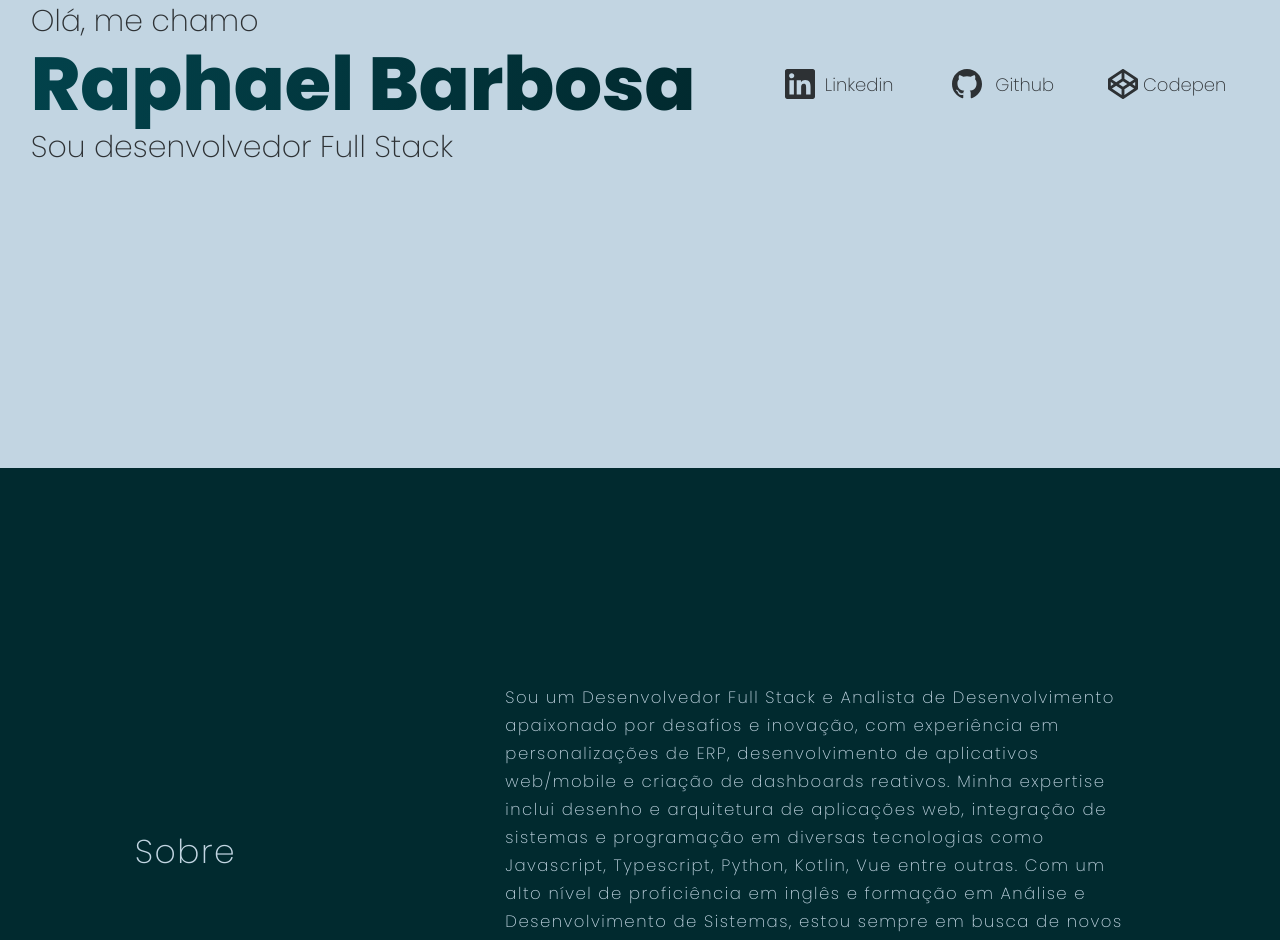
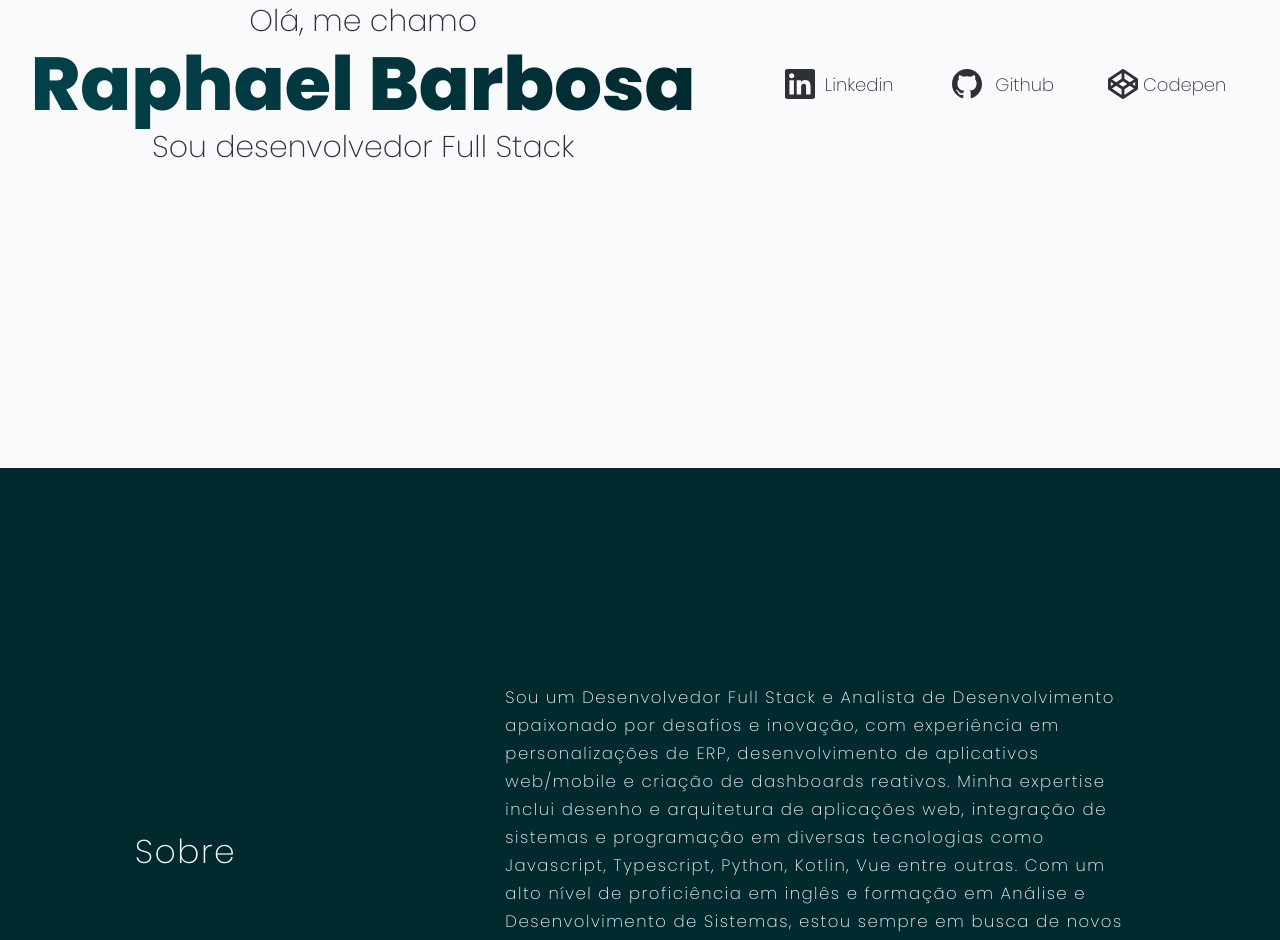
Before and after one commit to cyanoblu/portfolio-app, a Vue app: page / in a window 1280 px wide. Shown: the part 300-1240 px from the top of the page. Built offline with nearby package versions, Linux system fonts and the light colour scheme.

Commit message:
chenged styles from modules to scoped, and scripts to setup. new bg light colour

```diff
--- a/src/assets/base.css
+++ b/src/assets/base.css
@@ -1,6 +1,6 @@
 /* color palette from <https://github.com/vuejs/theme> */
 :root {
-  --vt-c-white: #C2D5E2;
+  --vt-c-white: hsl(204, 36%, 98%);
   --vt-c-white-soft: #b9d1e2bd;
   --vt-c-white-mute: #B9D1E2;
 
--- a/src/components/data/TimelineExp.vue
+++ b/src/components/data/TimelineExp.vue
@@ -13,17 +13,10 @@
   </div>
 </template>
 
-<script lang="ts">
-import { defineComponent } from 'vue'
+<script setup lang="ts">
 import { useExperienceStore } from '@/stores/ExperienceStore'
 
-export default defineComponent({
-  components: {},
-  setup() {
-    const useExperience = useExperienceStore()
-    return { useExperience }
-  }
-})
+const useExperience = useExperienceStore()
 </script>
 <style scoped lang="scss">
 @import '../../assets/variables.scss';
--- a/src/components/ui/footer/FooterBase.vue
+++ b/src/components/ui/footer/FooterBase.vue
@@ -24,20 +24,13 @@
     </div>
   </footer>
 </template>
-<script lang="ts">
-import { defineComponent, ref } from 'vue'
+<script setup lang="ts">
+import { ref } from 'vue'
 import FooterIcon from './FooterIcon.vue'
 import { useAppStore } from '@/stores/AppStore'
 
-export default defineComponent({
-  components: { FooterIcon },
-  setup() {
-    const useApp = useAppStore()
-    const currentDate = ref(new Date().getFullYear())
-
-    return { currentDate, useApp }
-  }
-})
+const useApp = useAppStore()
+const currentDate = ref(new Date().getFullYear())
 </script>
 <style lang="scss" scoped>
 footer {
@@ -65,6 +58,7 @@ footer {
   width: 50%;
   max-width: 50%;
   min-width: 250px;
+  padding: 25px;
   height: fit-content;
   display: flex;
   flex-direction: row;
@@ -75,6 +69,7 @@ footer {
   width: 50%;
   max-width: 50%;
   min-width: 250px;
+  padding: 25px;
   height: fit-content;
   display: flex;
   flex-direction: column;
--- a/src/stores/AboutStore.ts
+++ b/src/stores/AboutStore.ts
@@ -30,7 +30,7 @@ export const useAboutStore = defineStore( 'about', () => {
         about : {
             title: 'About me',
             about: `I am a passionate Full Stack Developer and Development Analyst, driven by challenges
-                    and innovation, with experience in ERP customizations,web and mobile app development,
+                    and innovation, with experience in ERP customizations, web and mobile app development,
                     and reactive dashboard design. My expertise includes designing and architecting web
                     applications, system integration, and programming in various technologies such as JavaScript,
                     TypeScript, Python, Kotlin, Vue, among others. With a high level of proficiency in English
--- a/src/views/AboutView.vue
+++ b/src/views/AboutView.vue
@@ -1,9 +1,9 @@
 <template>
-  <div class="content">
-    <div class="about-flex-item">
+  <div :class="$style['content']">
+    <div :class="$style['about-flex-item']">
       <h2>{{ useApp.content.sectionTitle.about }}</h2>
     </div>
-    <div class="about-flex-item">
+    <div :class="$style['about-flex-item']">
       <p>
         {{ useAbout.content.about.about }}
       </p>
@@ -11,20 +11,14 @@
   </div>
 </template>
 
-<script lang="ts">
-import { defineComponent } from 'vue'
+<script setup lang="ts">
 import { useAboutStore } from '@/stores/AboutStore'
 import { useAppStore } from '@/stores/AppStore'
 
-export default defineComponent({
-  setup() {
-    const useAbout = useAboutStore()
-    const useApp = useAppStore()
-    return { useAbout, useApp }
-  }
-})
+const useAbout = useAboutStore()
+const useApp = useAppStore()
 </script>
-<style scoped lang="scss">
+<style module lang="scss">
 @import '../assets/variables.scss';
 .content {
   color: var(--vt-c-text-light-2);
--- a/src/views/ExperienceView.vue
+++ b/src/views/ExperienceView.vue
@@ -1,33 +1,21 @@
 <template>
-  <div class="content">
-    <div class="experience-flex-item">
+  <div :class="$style['content']">
+    <div :class="$style['experience-flex-item']">
       <TimelineExp />
     </div>
-    <div class="experience-flex-item">
+    <div :class="$style['experience-flex-item']">
       <h2>{{ useApp.content.sectionTitle.experience }}</h2>
     </div>
   </div>
 </template>
 
-<script lang="ts">
-import { defineComponent } from 'vue'
+<script setup lang="ts">
 import TimelineExp from '@/components/data/TimelineExp.vue'
-import { useExperienceStore } from '@/stores/ExperienceStore'
 import { useAppStore } from '@/stores/AppStore'
 
-export default defineComponent({
-  components: {
-    TimelineExp
-  },
-  setup() {
-    const useExperience = useExperienceStore()
-    const useApp = useAppStore()
-
-    return { useExperience, useApp }
-  }
-})
+const useApp = useAppStore()
 </script>
-<style scoped lang="scss">
+<style module lang="scss">
 @import '../assets/variables.scss';
 .content {
   height: var(--content-height);
--- a/src/views/HeroView.vue
+++ b/src/views/HeroView.vue
@@ -1,13 +1,17 @@
 <template>
-  <div class="content">
-    <RoundUtilButton class="utility" :description="useApp.locale" :action="useApp.toggleLocale" />
-    <div class="hero-flex-item">
+  <div :class="$style['content']">
+    <RoundUtilButton
+      :class="$style['utility']"
+      :description="useApp.locale"
+      :action="useApp.toggleLocale"
+    />
+    <div :class="$style['hero-flex-item']">
       <h2>{{ useHero.content.greeting.intro }}</h2>
       <h1>{{ useHero.content.greeting.title }}</h1>
       <h2>{{ useHero.content.greeting.subtitle }}</h2>
     </div>
-    <div class="hero-flex-item">
-      <div class="action-btn-wrapper">
+    <div :class="$style['hero-flex-item']">
+      <div :class="$style['action-btn-wrapper']">
         <ActionButton
           description="Linkedin"
           url="https://linkedin.com/in/raphaelsbarbosa"
@@ -28,26 +32,16 @@
   </div>
 </template>
 
-<script lang="ts">
-import { defineComponent } from 'vue'
+<script setup lang="ts">
 import { useHeroStore } from '@/stores/HeroStore'
 import ActionButton from '@/components/ui/ActionButton.vue'
 import RoundUtilButton from '@/components/ui/RoundUtilButton.vue'
 import { useAppStore } from '@/stores/AppStore'
 
-export default defineComponent({
-  components: {
-    ActionButton,
-    RoundUtilButton
-  },
-  setup() {
-    const useHero = useHeroStore()
-    const useApp = useAppStore()
-    return { useHero, useApp }
-  }
-})
+const useHero = useHeroStore()
+const useApp = useAppStore()
 </script>
-<style scoped lang="scss">
+<style module lang="scss">
 @import '../assets/variables.scss';
 .content {
   height: var(--content-height);
@@ -71,7 +65,8 @@ h2 {
 .hero-flex-item {
   max-width: 60%;
   margin: auto;
-  align-items: center;
+
+  text-align: center;
 }
 .action-btn-wrapper {
   display: flex;
--- a/src/views/ProjectView.vue
+++ b/src/views/ProjectView.vue
@@ -1,8 +1,8 @@
 <template>
-  <div class="content">
+  <div :class="$style['content']">
     <h2>{{ useApp.content.sectionTitle.projects }}</h2>
-    <div class="project-card-wrapper">
-      <div v-for="project in useProject.content" :key="project.project" class="project">
+    <div :class="$style['project-card-wrapper']">
+      <div v-for="project in useProject.content" :key="project.project" :class="$style['project']">
         <Card
           :project="project.project"
           :src="project.src"
@@ -13,25 +13,15 @@
     </div>
   </div>
 </template>
-<script lang="ts">
-import { defineComponent } from 'vue'
+<script setup lang="ts">
 import Card from '@/components/data/DataCard.vue'
 import { useProjectStore } from '@/stores/ProjectStore'
 import { useAppStore } from '@/stores/AppStore'
 
-export default defineComponent({
-  components: {
-    Card
-  },
-  setup() {
-    const useProject = useProjectStore()
-    const useApp = useAppStore()
-
-    return { useProject, useApp }
-  }
-})
+const useProject = useProjectStore()
+const useApp = useAppStore()
 </script>
-<style scoped lang="scss">
+<style module lang="scss">
 @import '../assets/variables.scss';
 .content {
   height: auto;
@@ -39,6 +29,14 @@ export default defineComponent({
   display: flex;
   flex-direction: column;
   justify-content: center;
+
+  h2 {
+    align-self: center;
+    margin: 30px;
+    font-size: 2em;
+    margin-bottom: 70px;
+    margin-right: 70px;
+  }
 }
 
 .project-card-wrapper {
@@ -48,12 +46,4 @@ export default defineComponent({
   justify-content: space-evenly;
   align-items: baseline;
 }
-
-h2 {
-  align-self: center;
-  margin: 30px;
-  font-size: 2em;
-  margin-bottom: 70px;
-  margin-right: 70px;
-}
 </style>
--- a/src/views/SkillView.vue
+++ b/src/views/SkillView.vue
@@ -1,11 +1,11 @@
 <template>
-  <div class="content">
-    <div class="skill-flex-item">
+  <div :class="$style['content']">
+    <div :class="$style['skill-flex-item']">
       <h2>{{ useApp.content.sectionTitle.skills }}</h2>
     </div>
-    <div class="skill-flex-item">
-      <div class="skill-wrapper">
-        <div v-for="skill in useSkill.content" :key="skill.skill" class="skill">
+    <div :class="$style['skill-flex-item']">
+      <div :class="$style['skill-wrapper']">
+        <div v-for="skill in useSkill.content" :key="skill.skill" :class="$style['skill']">
           <img :src="skill.src" :alt="skill.skill" width="80px" />
           <h3>{{ skill.skill }}</h3>
         </div>
@@ -14,20 +14,14 @@
   </div>
 </template>
 
-<script lang="ts">
-import { defineComponent } from 'vue'
+<script setup lang="ts">
 import { useSkillStore } from '@/stores/SkillStore'
 import { useAppStore } from '@/stores/AppStore'
 
-export default defineComponent({
-  setup() {
-    const useSkill = useSkillStore()
-    const useApp = useAppStore()
-    return { useSkill, useApp }
-  }
-})
+const useSkill = useSkillStore()
+const useApp = useAppStore()
 </script>
-<style scoped lang="scss">
+<style module lang="scss">
 @import '../assets/variables.scss';
 .content {
   height: var(--content-height);
```
